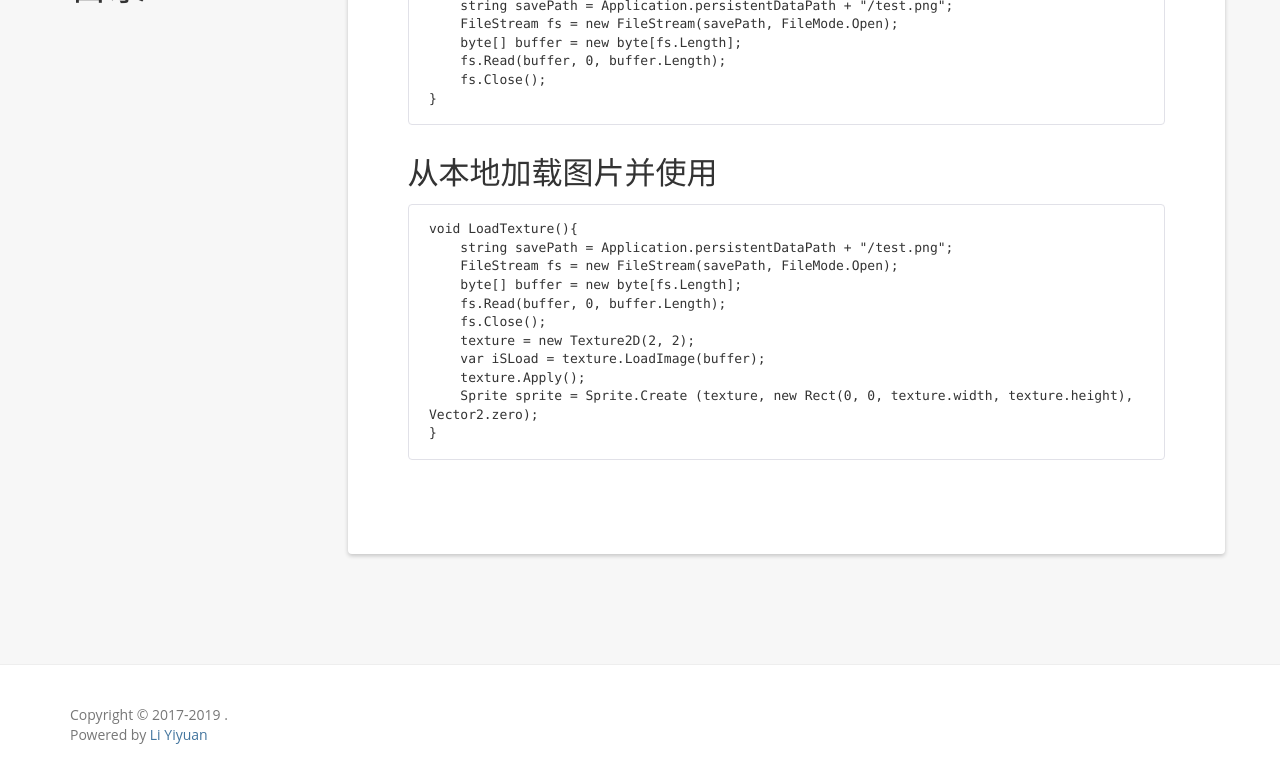
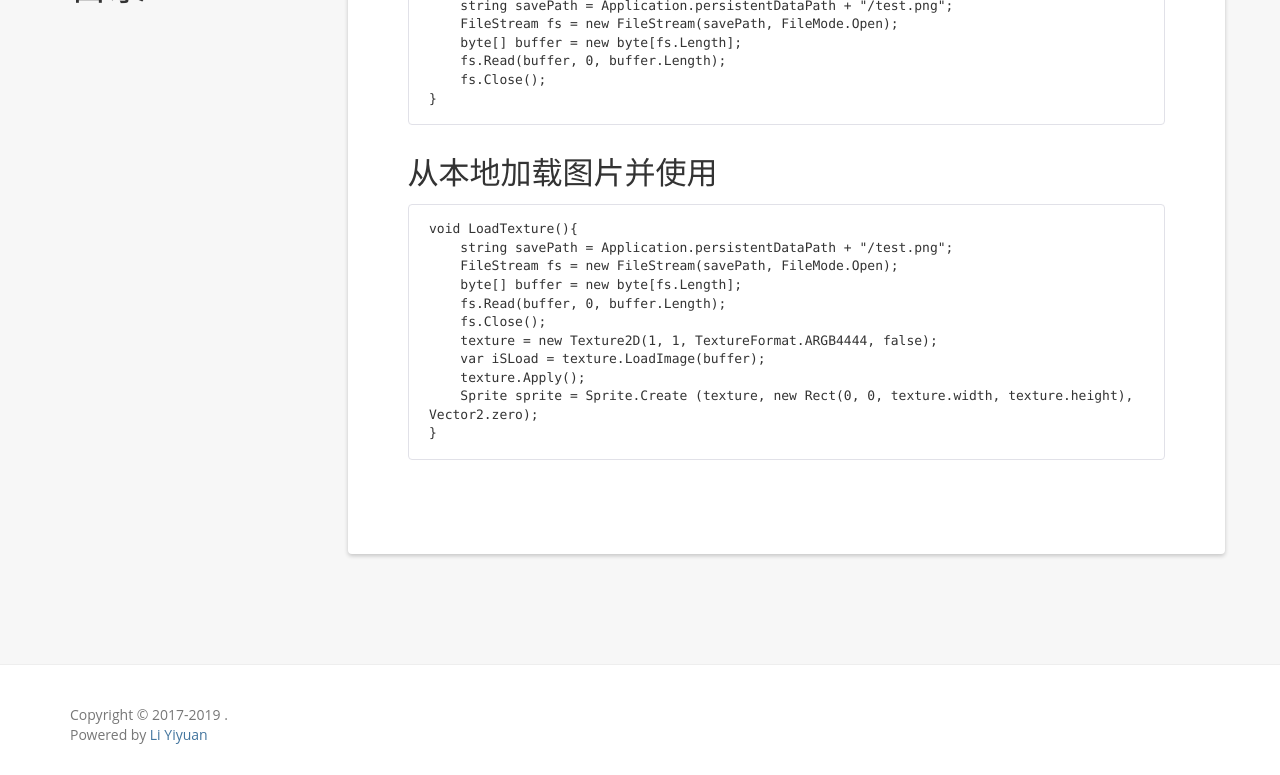
Before and after one commit to yiyuan1130/yiyuan1130.github.io, a Jekyll site: the page built from _posts/2019-06-20-download texture use as sprite.md, in a window 1280 px wide and 900 px high, scrolled down 596 px, cut to the strip 125-900 px from the top of the window. Built offline with Jekyll 4.4.1, drawn with Linux system fonts in a browser that asks for light colours; nearby versions of some CDN libraries; a script that is not in the unit is left out; comment, search, counter and statistics services are not loaded.

Commit message:
change download texture post

```diff
--- a/_posts/2019-06-20-download texture use as sprite.md
+++ b/_posts/2019-06-20-download texture use as sprite.md
@@ -36,7 +36,7 @@ void LoadTexture(){
     byte[] buffer = new byte[fs.Length];
     fs.Read(buffer, 0, buffer.Length);
     fs.Close();
-    texture = new Texture2D(2, 2);
+    texture = new Texture2D(1, 1, TextureFormat.ARGB4444, false);
     var iSLoad = texture.LoadImage(buffer);
     texture.Apply();
     Sprite sprite = Sprite.Create (texture, new Rect(0, 0, texture.width, texture.height), Vector2.zero);
```
